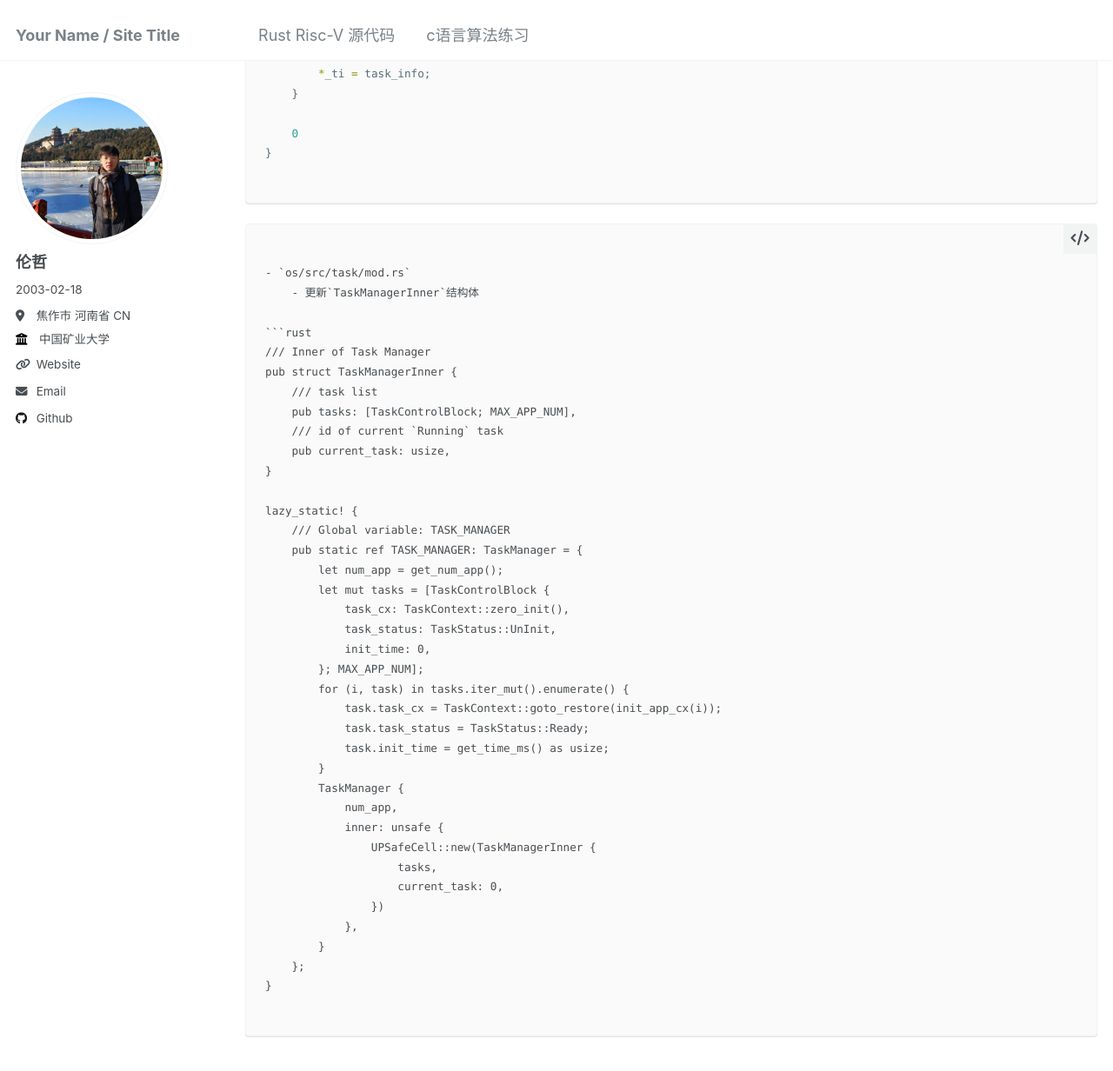
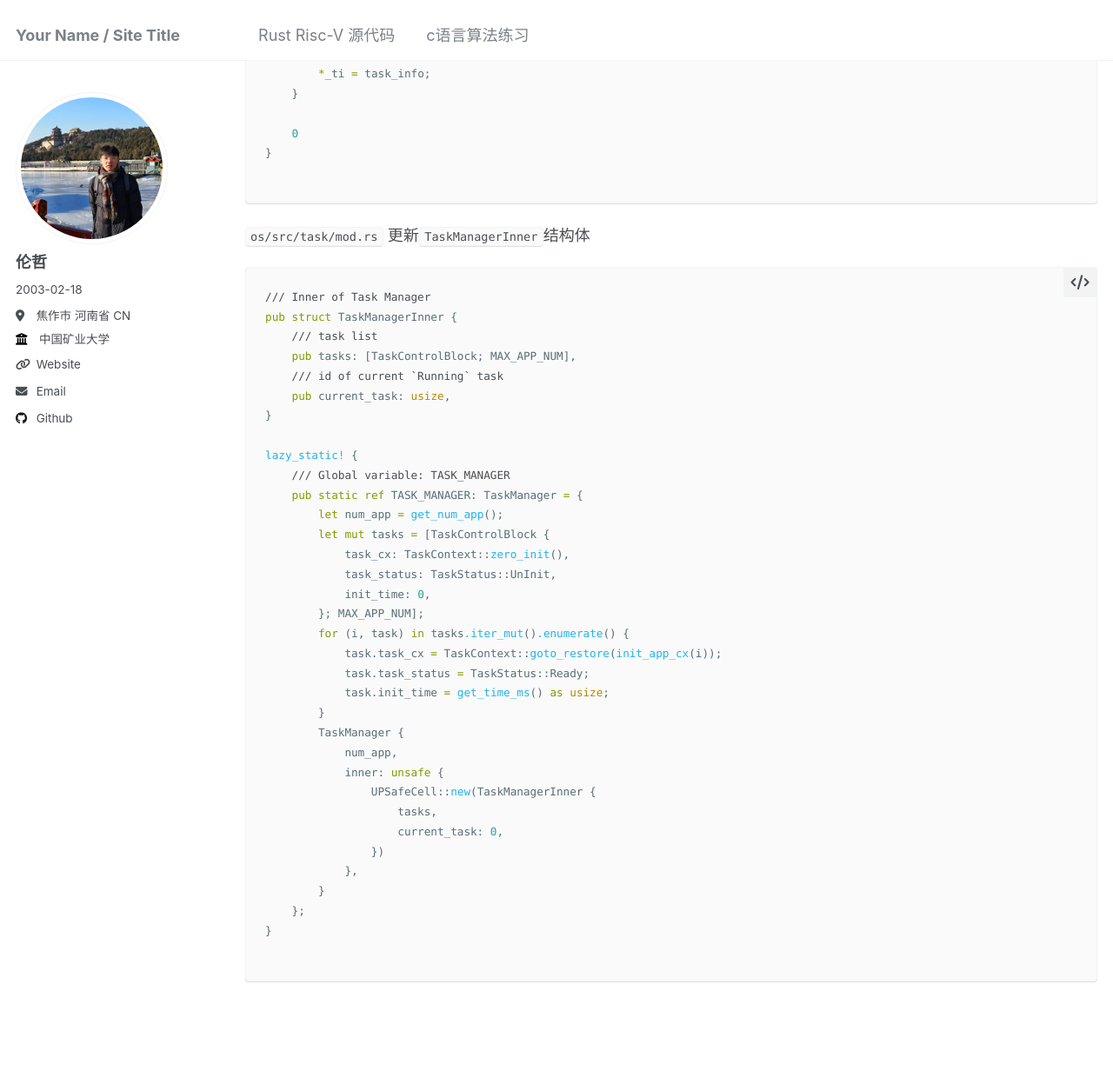
Before and after one commit to littlezhe001/littlezhe001.github.io, a Jekyll site: the page built from _pages/rust.md, in a window 1280 px wide and 1400 px high, scrolled down 3938 px. Shown: the top 1232 px of the window at 87% size. Built offline with Jekyll 4.4.1, drawn with Linux system fonts in a browser that asks for light colours.

Commit message:
Update rust.md

````diff
--- a/_pages/rust.md
+++ b/_pages/rust.md
@@ -175,10 +175,9 @@ pub fn sys_task_info(_ti: *mut TaskInfo) -> isize {
 }
 
 ```
-```
 
-- `os/src/task/mod.rs`
-    - 更新`TaskManagerInner`结构体
+`os/src/task/mod.rs`
+更新`TaskManagerInner`结构体
 
 ```rust
 /// Inner of Task Manager
````
